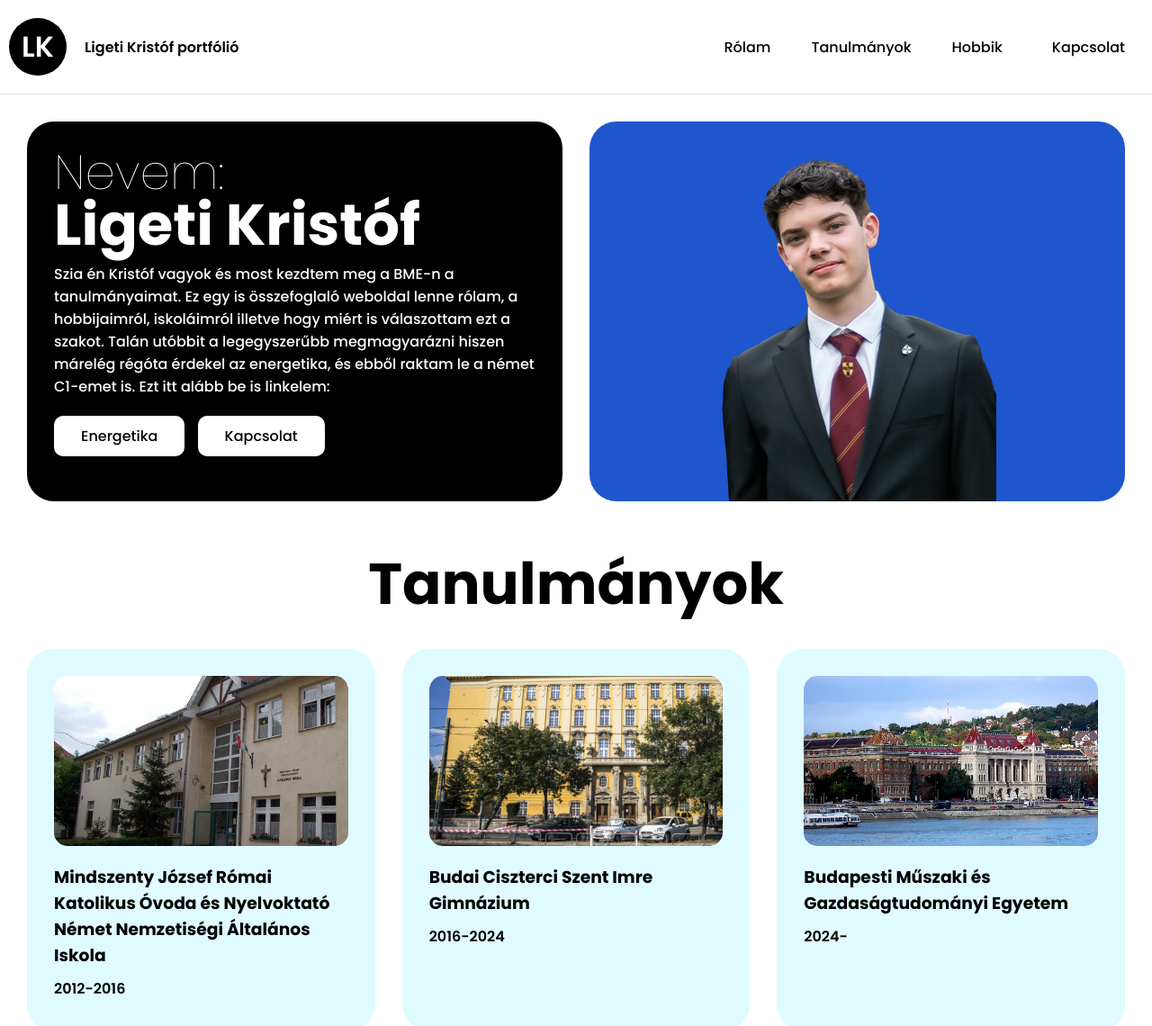
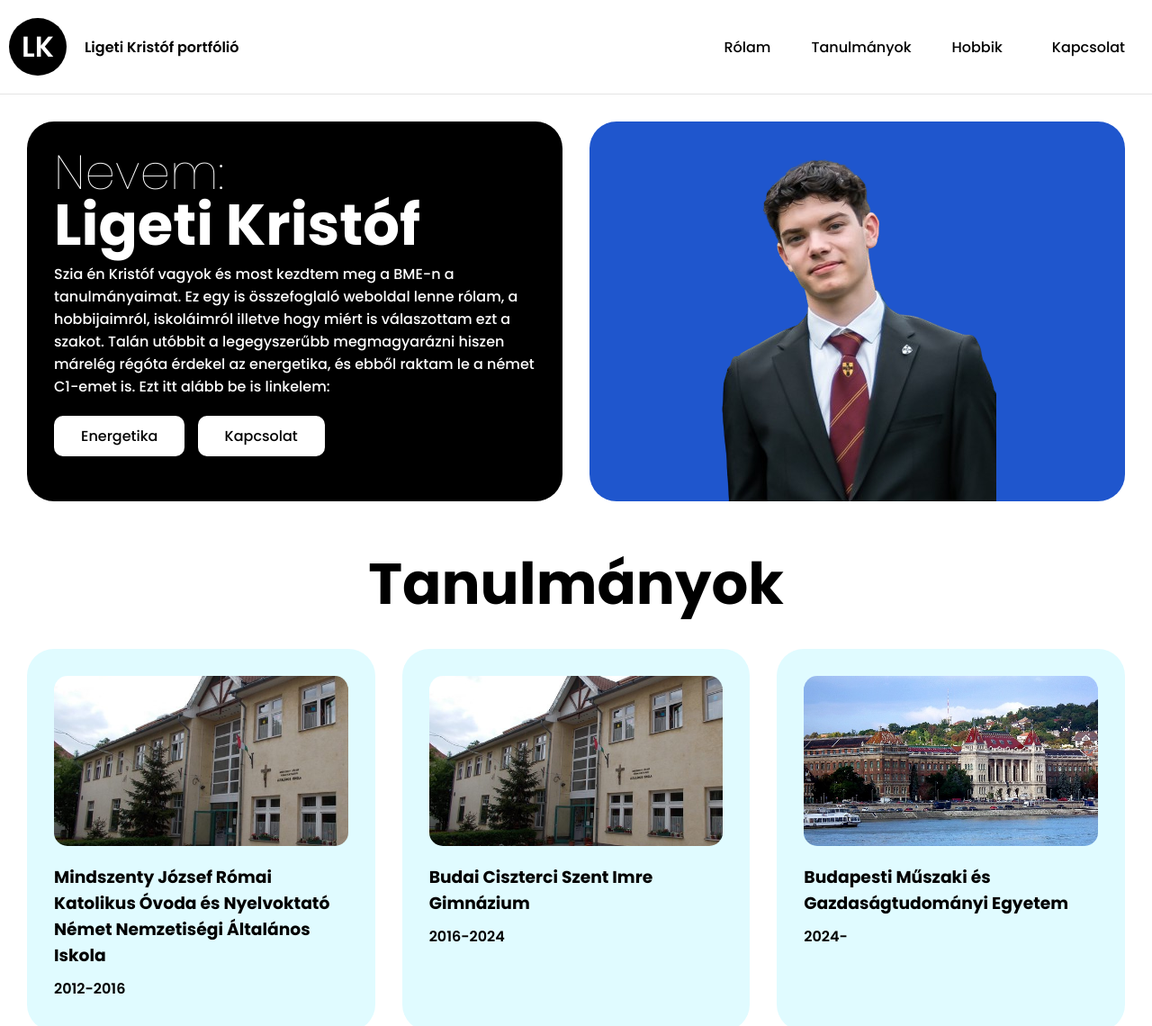
Before and after one commit to Krstfff/weboldal_EMJFJT, a plain HTML site: page index.html in a window 1280 px wide. Shown: the top 1140 px of the page at 90% size. Drawn offline with Linux system fonts and the light colour scheme; no server answers.

Commit message:
Add files via upload

```diff
--- a/index.html
+++ b/index.html
@@ -86,7 +86,7 @@
 				<article>
 					<figure>
 						<div>
-							<img src="../kepek/suli2.jpg" alt="szig" width="450" />
+							<img src="./kepek/suli1.jpg" alt="szig" width="450" />
 
 						</div>
 					</figure>
```
